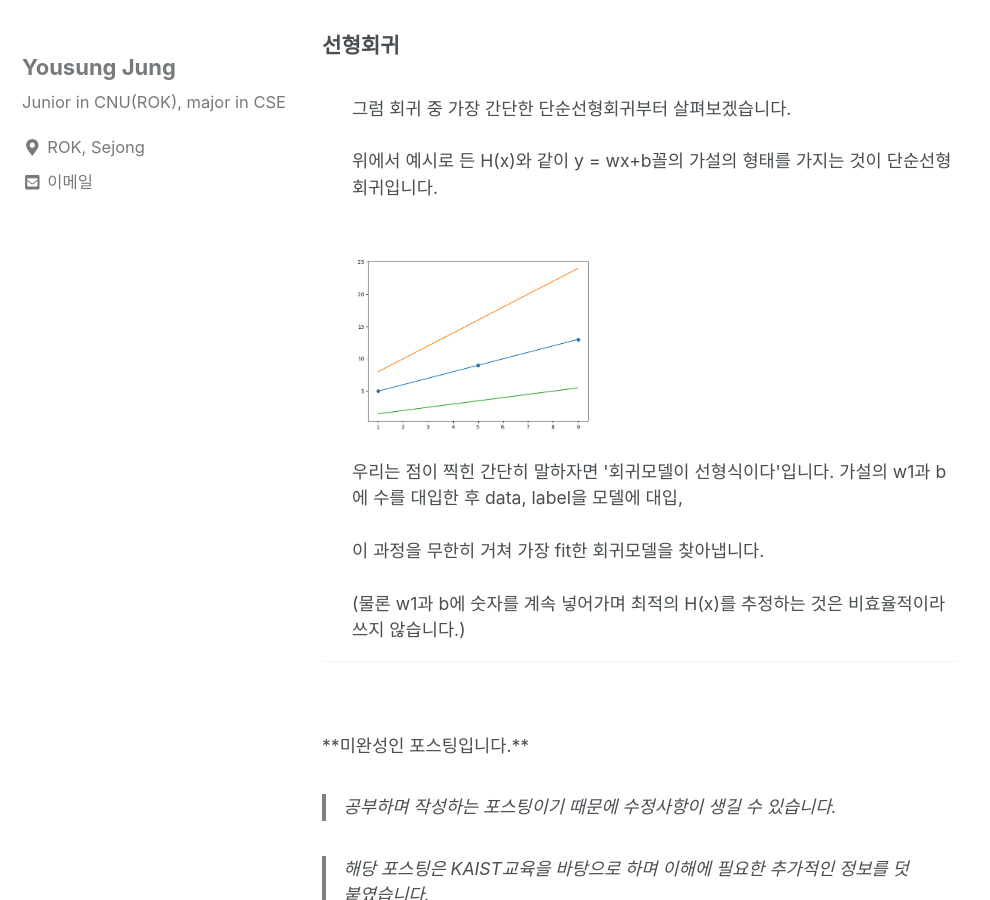
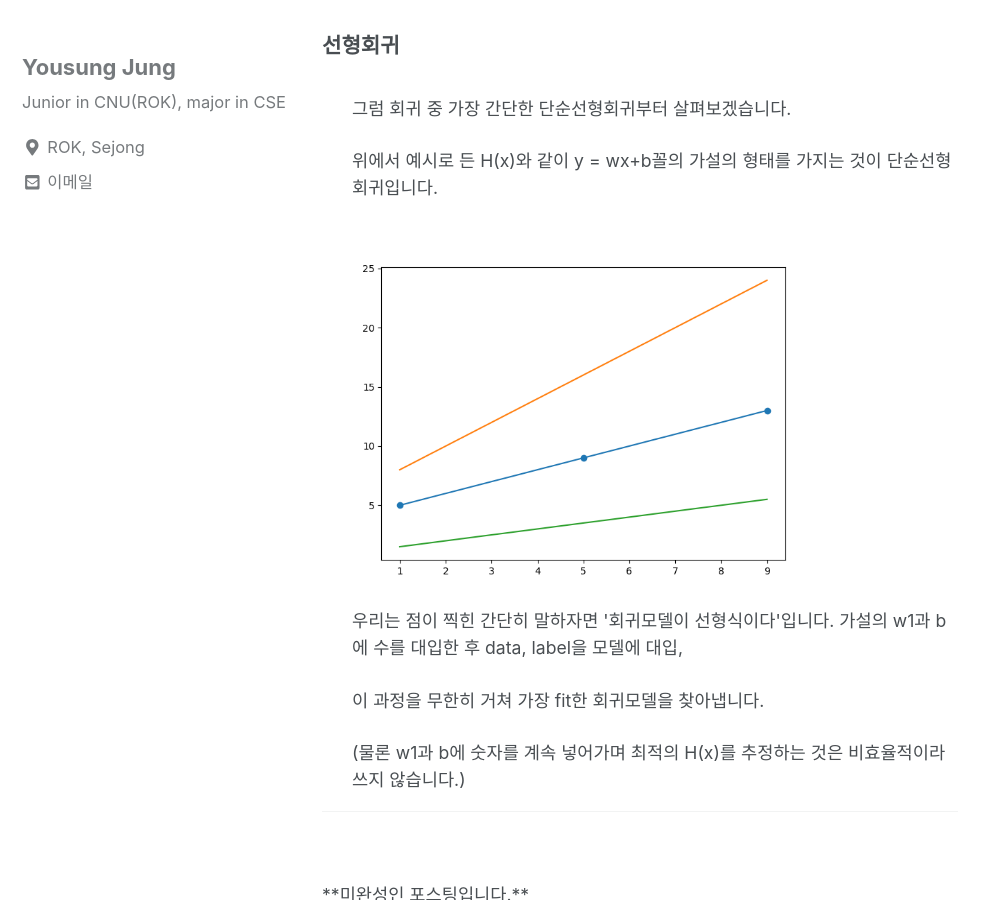
Before and after one commit to can019/can019.github.io, a Jekyll site: the page built from _posts/2020-08-18-MachineLearning-AI-2.md, in a window 1280 px wide and 900 px high, scrolled down 1756 px. Shown: the whole window, without its empty margins (0-990 px from the left). Built offline with Jekyll 4.4.1, drawn with Linux system fonts in a browser that asks for light colours; nearby versions of some CDN libraries.

Commit message:
이미지 크기 조절

```diff
--- a/_posts/2020-08-18-MachineLearning-AI-2.md
+++ b/_posts/2020-08-18-MachineLearning-AI-2.md
@@ -59,7 +59,7 @@ categories: MachineLearning DataAnalyze
       그럼 회귀 중 가장 간단한 단순선형회귀부터 살펴보겠습니다.<br/><br/>
       위에서 예시로 든 H(x)와 같이 y = wx+b꼴의 가설의 형태를 가지는 것이 단순선형회귀입니다.<br/><br/><br/>
 
-      <img src="/assets/photos/20200820_1.png" width="245"><br><br>
+      <img src="/assets/photos/20200820_1.png" width="450"><br><br>
       우리는 점이 찍힌
 
       간단히 말하자면 '회귀모델이 선형식이다'입니다.
```
